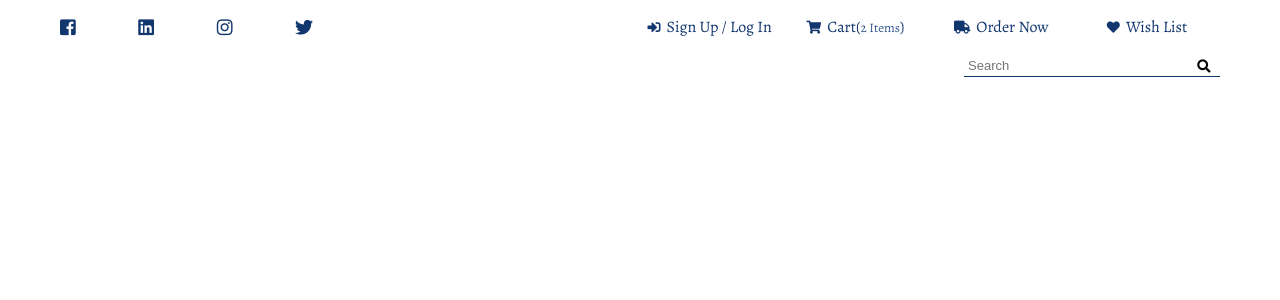
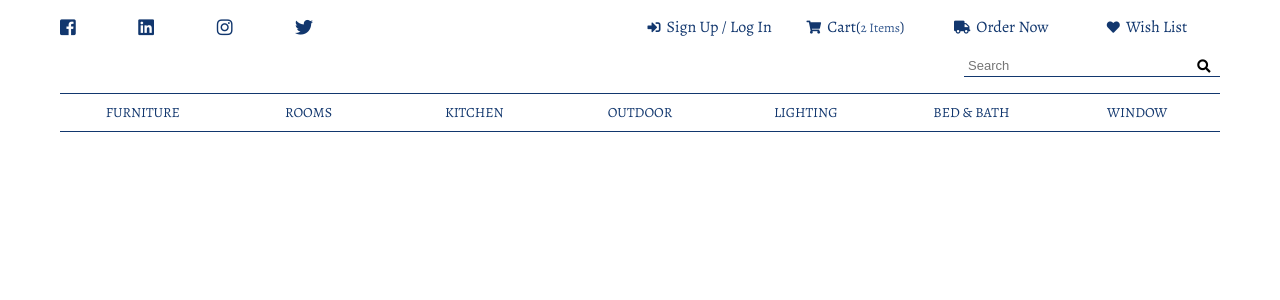
Before and after one commit to mj305/FurnitureStore, a PHP site: page / in a window 1280 px wide. Shown: the top 300 px of the page. Run offline with PHP 8.4, Linux system fonts and the light colour scheme; some libraries are stand-ins or nearby versions.

Commit message:
second nav finished

```diff
--- a/index.html
+++ b/index.html
@@ -77,6 +77,106 @@
         </form>
     </div>
 
+    <nav class="second-nav">
+        <ul class="second-nav-list">
+            <li class="second-nav-item">
+                <a href="#" class="second-nav-link"> Furniture </a>
+                <div class="dropdown">
+                    <ul class="dropdown-first-list">
+                        <li class="dropdown-list-item">
+                            <a href="#" class="dropdown-list-link">Sofas</a>
+                        </li>
+
+                        <li class="dropdown-list-item">
+                            <a href="#" class="dropdown-list-link">Sectionals</a>
+                        </li>
+
+                        <li class="dropdown-list-item">
+                            <a href="#" class="dropdown-list-link">Daybed & Cchaises</a>
+                        </li>
+
+                        <li class="dropdown-list-item">
+                            <a href="#" class="dropdown-list-link">Consoles & Credenzas</a>
+                        </li>
+
+                        <li class="dropdown-list-item">
+                            <a href="#" class="dropdown-list-link">Chairs</a>
+                        </li>
+
+                        <li class="dropdown-list-item">
+                            <a href="#" class="dropdown-list-link">Benches & Ottomans</a>
+                        </li>
+
+                        <li class="dropdown-list-item">
+                            <a href="#" class="dropdown-list-link">Dressers & Chests</a>
+                        </li>
+
+                        <li class="dropdown-list-item">
+                            <a href="#" class="dropdown-list-link">Dining</a>
+                        </li>
+                    </ul>
+
+                    <ul class="dropdown-second-list">
+                        <li class="dropdown-list-item">
+                            <a href="#" class="dropdown-list-link">Lampert</a>
+                        </li>
+
+                        <li class="dropdown-list-item">
+                            <a href="#" class="dropdown-list-link">Baxter</a>
+                        </li>
+
+                        <li class="dropdown-list-item">
+                            <a href="#" class="dropdown-list-link">Cnanning</a>
+                        </li>
+
+                        <li class="dropdown-list-item">
+                            <a href="#" class="dropdown-list-link">Maxime</a>
+                        </li>
+
+                        <li class="dropdown-list-item">
+                            <a href="#" class="dropdown-list-link">Tatlitha</a>
+                        </li>
+
+                        <li class="dropdown-list-item">
+                            <a href="#" class="dropdown-list-link">Rider</a>
+                        </li>
+
+                        <li class="dropdown-list-item">
+                            <a href="#" class="dropdown-list-link">Goldfinger</a>
+                        </li>
+                    </ul>
+
+                    <img src="images/dropdown-image.jpg" class="dropdown-image" alt="furniture picture">
+                </div>
+            </li>
+
+            <li class="second-nav-item">
+                <a href="#" class="second-nav-link"> Rooms </a>
+            </li>
+
+            <li class="second-nav-item">
+                <a href="#" class="second-nav-link"> Kitchen </a>
+            </li>
+
+            <li class="second-nav-item">
+                <a href="#" class="second-nav-link"> Outdoor </a>
+            </li>
+
+            <li class="second-nav-item">
+                <a href="#" class="second-nav-link"> Lighting </a>
+            </li>
+
+            <li class="second-nav-item">
+                <a href="#" class="second-nav-link"> Bed & Bath </a>
+            </li>
+
+            <li class="second-nav-item">
+                <a href="#" class="second-nav-link"> Window </a>
+            </li>
+        </ul>
+
+    </nav>
+
     <!--  end of navbar   -->
 
     <!--  -->
--- a/style.css
+++ b/style.css
@@ -118,5 +118,110 @@ body {
     outline: none;
 }
 
+.second-nav {
+    grid-column: 2 / 10;
+    grid-row: 3 / 4;
+    border-top: .1rem solid #12376e;
+    border-bottom: .1rem solid #12376e;
+
+}
+
+.second-nav-list {
+    display: grid;
+    grid-template-columns: repeat(auto-fit, minmax(10rem, 1fr));
+    list-style: none;
+}
+
+.second-nav-link {
+    text-align: center;
+    text-decoration: none;
+    display: grid;
+    text-transform: uppercase;
+    font-size: 1.4rem;
+    color: #12376e;
+    padding: .8rem 0;
+    transition: all .5s .3s;
+}
+
+.second-nav-item:hover .second-nav-link {
+        background-color: #12376e;
+        color: #fff;
+}
+
+.second-nav-link::before,
+.second-nav-link::after {
+    content: "";
+    width: 0%;
+    height: .1rem;
+    background-color: #12376e;
+    display: block;
+    transition: width .3s cubic-bezier(.55, 0, .98, .54),
+    background-color .5s .3s;
+}
+
+.second-nav-link::after {
+    justify-self: end;
+
+}
+
+.second-nav-item:hover .second-nav-link::before,
+.second-nav-item:hover .second-nav-link::after {
+    width: 100%;
+    background-color: #fff;
+}
+
+
+.second-nav-item:first-child {
+    position: relative;
+}
+
+.dropdown {
+    position: absolute;
+    top: 100%;
+    width: 70rem;
+    background-color: #fffeee;
+    padding: 1.6rem;
+    display: grid;
+    grid-template-columns: repeat(7, 10rem);
+    visibility: hidden;
+    opacity: 0;
+}
+
+.second-nav-item:first-child:hover .dropdown {
+    visibility: visible;
+    opacity: 1;
+    transition: all 1s;
+}
+
+.dropdown-first-list {
+    grid-column: 1 / 3;
+}
+
+.dropdown-second-list {
+    grid-column: 3 / 5;
+}
+
+.dropdown-image {
+    grid-column: 5 / -1;
+    width: 100%;
+}
+
+.dropdown-list-item {
+    list-style: none;
+}
+
+.dropdown-list-link {
+    font-size: 1.3rem;
+    text-decoration: none;
+    text-transform: uppercase;
+    color: #34598f;
+    margin: 0 0 1rem 1.6rem;
+    display: block;
+}
+
+.dropdown-list-link:hover {
+    color: #458a9f;
+}
+
 
 /* end of navbar */
```
